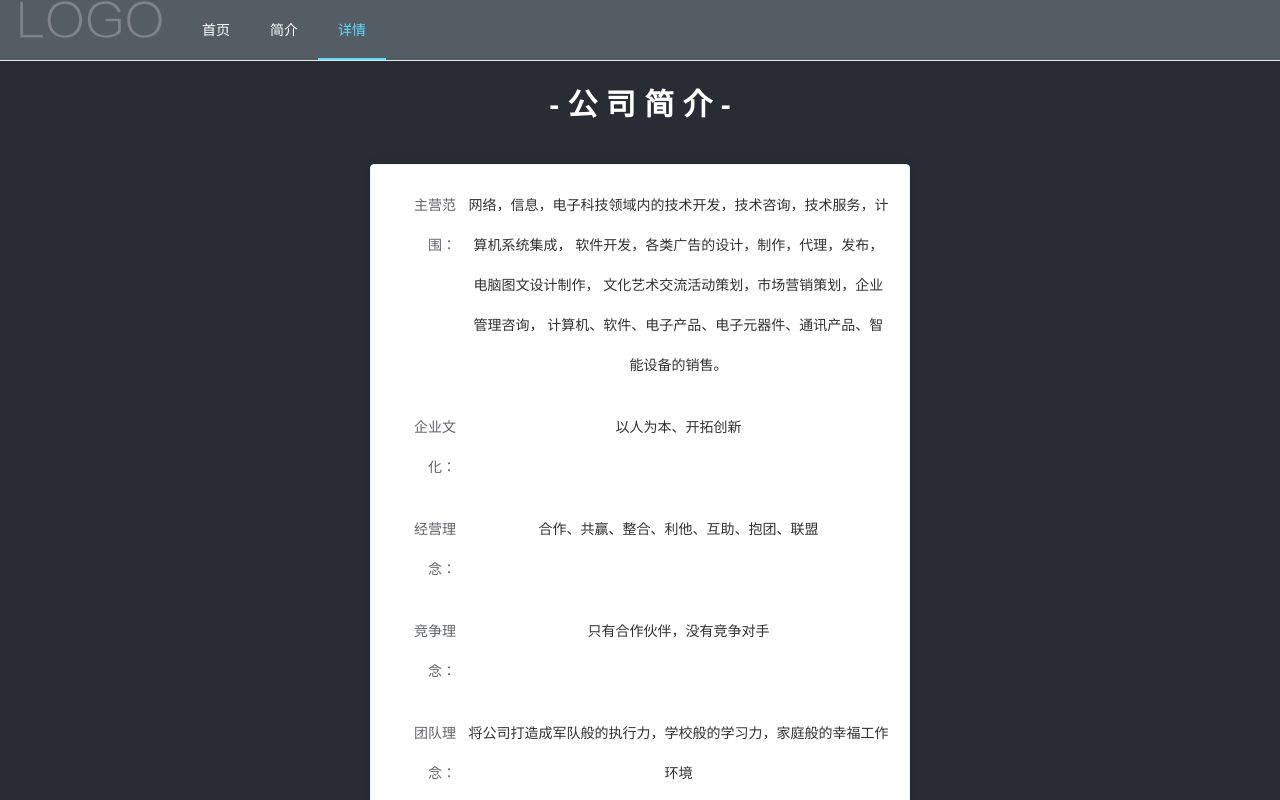
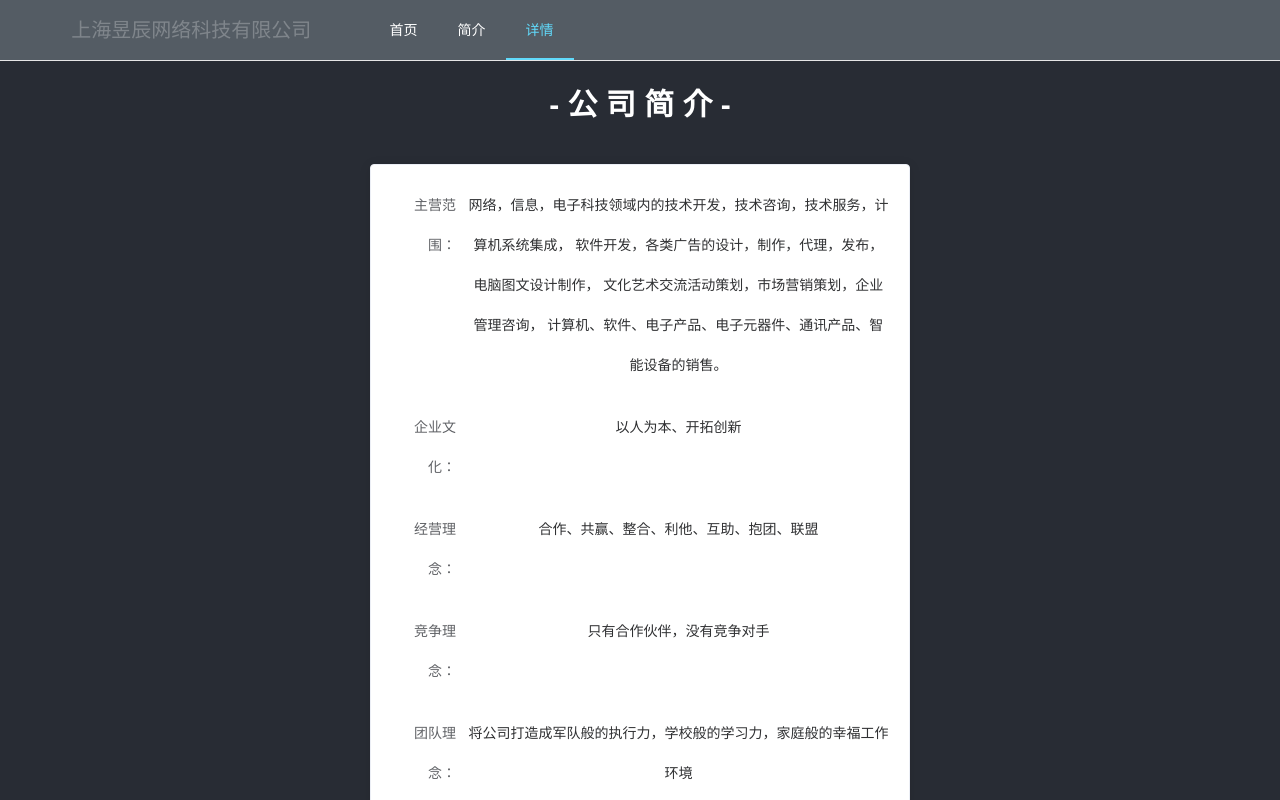
Before and after one commit to HermitSun/frog-main-page, a Vue app: page /detail in a window 1280 px wide. Built offline with nearby package versions, Linux system fonts and the light colour scheme.

Commit message:
feat: 最终移交版本

```diff
--- a/src/components/FooterBar.vue
+++ b/src/components/FooterBar.vue
@@ -3,7 +3,7 @@
     <template v-for="i in Number(interval)">
       <br :key="i"/>
     </template>
-    <p style="color:#C0C4CC">&copy;2019 弗灵格公司 by F.R.O.G</p>
+    <p style="color:#C0C4CC">&copy;2019 上海昱辰网络科技有限公司</p>
   </el-row>
 </template>
 
--- a/src/components/NavBar.vue
+++ b/src/components/NavBar.vue
@@ -8,9 +8,10 @@
     <!--LOGO-->
     <el-menu-item class="cursor-default left"
                   disabled>
-      <el-image :src="require('assets/images/logo.png')"
-                @click="$router.push('/')"
-                alt="logo" id="logo"></el-image>
+      <!--      <el-image :src="require('assets/images/logo.png')"-->
+      <!--                @click="$router.push('/')"-->
+      <!--                alt="logo" id="logo"></el-image>-->
+      <p id="logo">上海昱辰网络科技有限公司</p>
     </el-menu-item>
     <!--导航-->
     <template v-for="item of navItems">
@@ -37,11 +38,10 @@
 
 <style scoped>
   #logo {
-    width: 120px;
-    height: 30px;
-    margin-left: 5vw;
+    margin-left: 4vw;
     margin-right: 3vw;
     cursor: pointer;
+    font-size: 20px;
   }
 
   .cursor-default {
```
